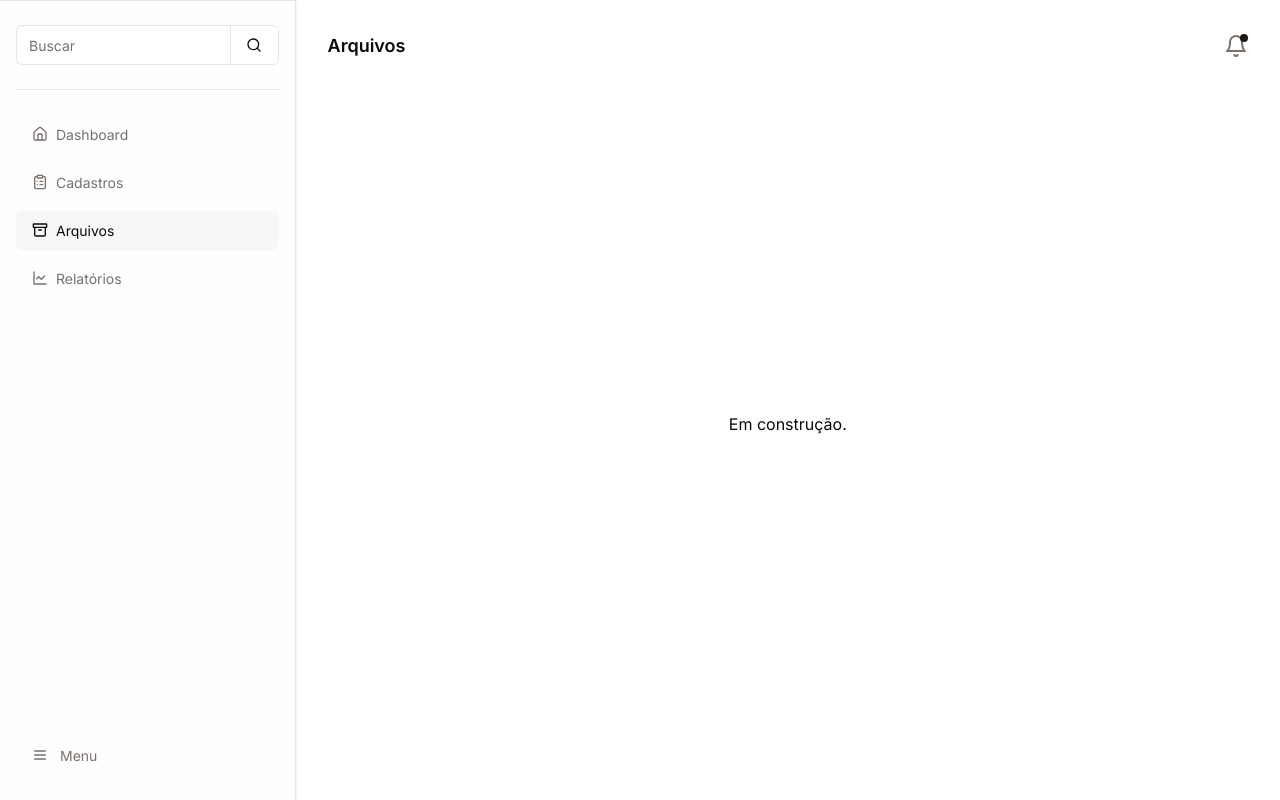
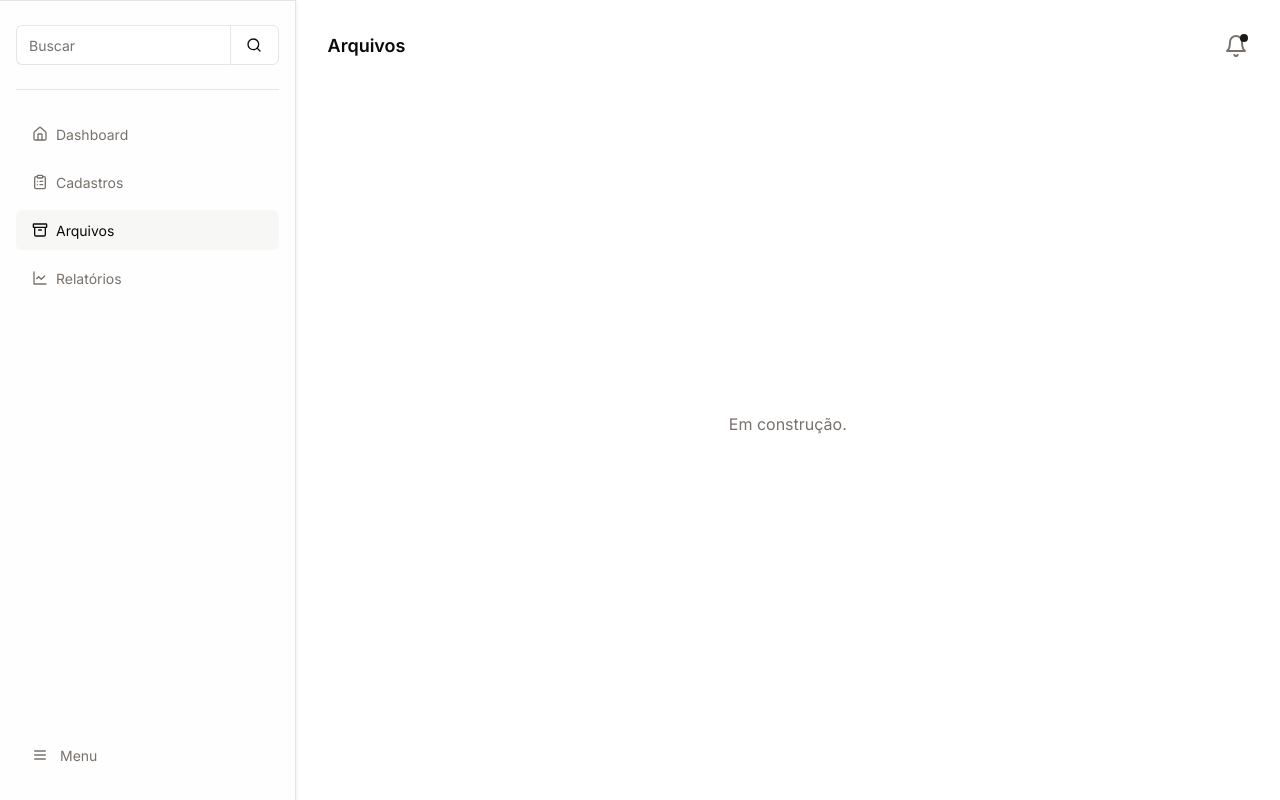
Before and after one commit to wrcelo/project-e, a Next.js app: page /arquivos in a window 1280 px wide. Built offline with nearby package versions, Linux system fonts and the light colour scheme.

Commit message:
muted-foreground

```diff
--- a/src/app/arquivos/page.tsx
+++ b/src/app/arquivos/page.tsx
@@ -5,7 +5,7 @@ const Arquivos = () => {
 	return (
 		<div className="p-5 md:p-8">
 			<PageHeader title={"Arquivos"} />
-			<div className="flex items-center justify-center h-[85dvh] w-dvh">Em construção.</div>
+			<div className="flex items-center justify-center h-[85dvh] w-dvh text-muted-foreground">Em construção.</div>
 		</div>
 	);
 };
--- a/src/app/cadastros/page.tsx
+++ b/src/app/cadastros/page.tsx
@@ -5,7 +5,7 @@ const Cadastros = () => {
 	return (
 		<div className="p-5 md:p-8">
 			<PageHeader title={"Cadastros"} />
-			<div className="flex items-center justify-center h-[85dvh] w-dvh">Em construção.</div>
+			<div className="flex items-center justify-center h-[85dvh] w-dvh text-muted-foreground">Em construção.</div>
 		</div>
 	);
 };
--- a/src/app/relatorios/page.tsx
+++ b/src/app/relatorios/page.tsx
@@ -6,7 +6,7 @@ const Relatorios = () => {
 	return (
 		<div className="p-5 md:p-8">
 			<PageHeader title={"Relatórios"} />
-			<div className="flex items-center justify-center h-[85dvh] w-dvh">Em construção.</div>
+			<div className="flex items-center justify-center h-[85dvh] w-dvh text-muted-foreground">Em construção.</div>
 		</div>
 	);
 };
```
